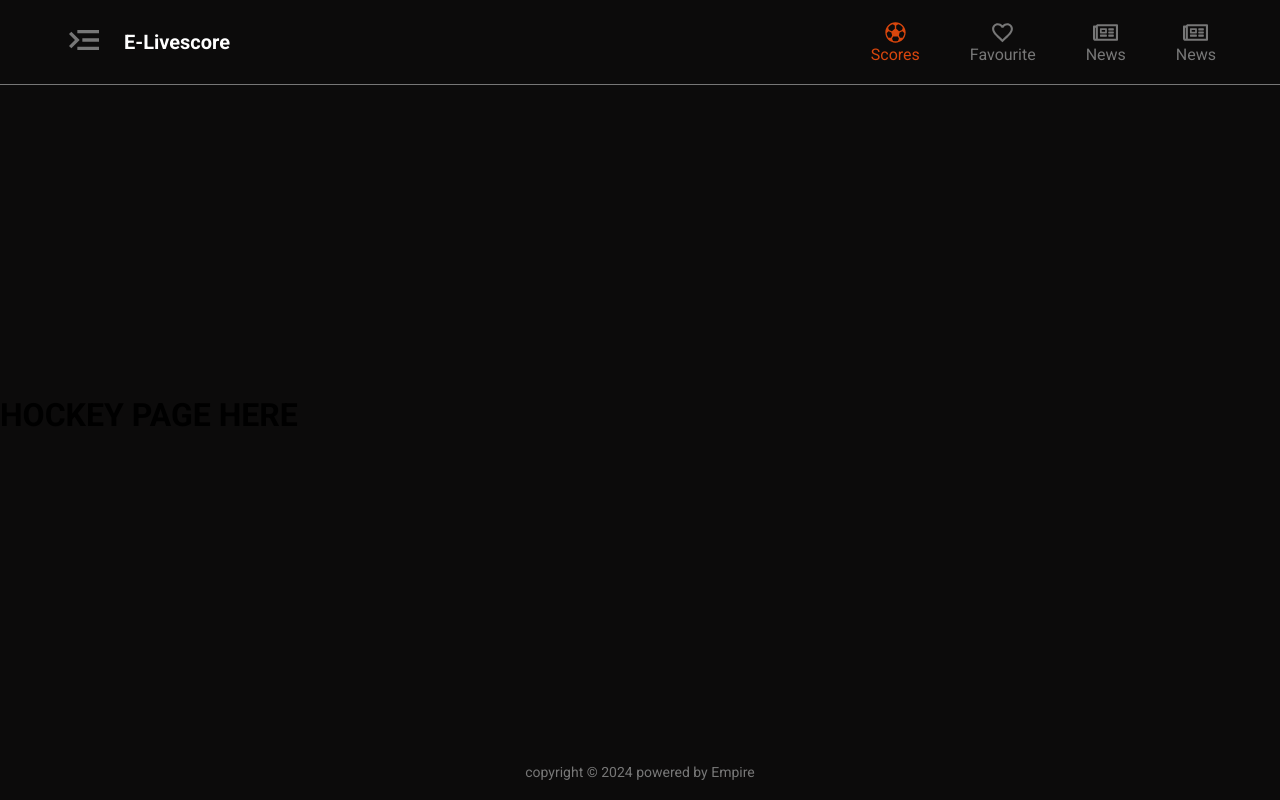
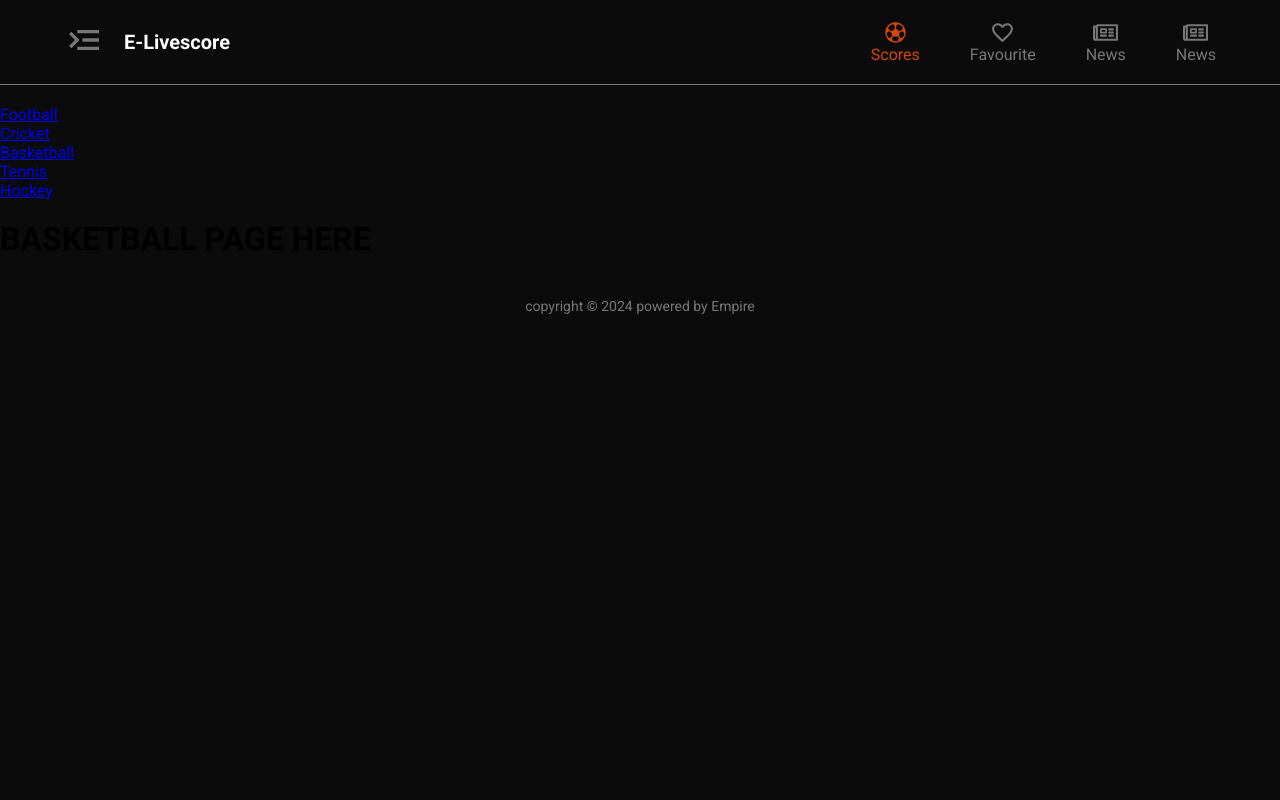
Before and after one commit to Empire688682/empire-livescores, a Next.js app in the folder empire-livescore/: page /basketball in a window 1280 px wide. Built offline with nearby package versions, Linux system fonts and the light colour scheme.

Commit message:
git footer

```diff
--- /dev/null
+++ b/empire-livescore/src/Component/SubNavbar/SubNavbar.jsx
@@ -0,0 +1,21 @@
+import React from 'react';
+import style from './SubNavbar.module.css';
+import { subNavbarData } from '../data';
+
+const SubNavbar = () => {
+    return (
+        <div className='subNavbar'>
+            <ul>
+                {
+                    subNavbarData.map((item, index) => (
+                        <li key={index}>
+                            <a href={item.path}>{item.title}</a>
+                        </li>
+                    ))
+                }
+            </ul>
+        </div>
+    )
+}
+
+export default SubNavbar
--- /dev/null
+++ b/empire-livescore/src/Component/SubNavbar/SubNavbar.module.css
@@ -0,0 +1,3 @@
+.subNavbar{
+    width: 100%;
+}
--- a/empire-livescore/src/Component/data.js
+++ b/empire-livescore/src/Component/data.js
@@ -1,4 +1,4 @@
-export const navbarData = [
+export const subNavbarData = [
     {
         title: "Football",
         path: "/football",
--- a/empire-livescore/src/app/basketball/page.jsx
+++ b/empire-livescore/src/app/basketball/page.jsx
@@ -1,10 +1,10 @@
 import React from 'react';
-import './basketball.module.css';
+import style from './basketball.module.css';
 
 const page = () => {
   return (
     <div>
-      <h1>HOCKEY PAGE HERE</h1>
+      <h1>BASKETBALL PAGE HERE</h1>
     </div>
   )
 }
--- a/empire-livescore/src/app/cricket/page.jsx
+++ b/empire-livescore/src/app/cricket/page.jsx
@@ -4,7 +4,7 @@ import './cricket.module.css'
 const page = () => {
   return (
     <div>
-      <h1>HOCKEY PAGE HERE</h1>
+      <h1>CRICKETPAGE HERE</h1>
     </div>
   )
 }
--- a/empire-livescore/src/app/globals.css
+++ b/empire-livescore/src/app/globals.css
@@ -40,5 +40,5 @@
   background-color: var(--bg-color);
   display: flex;
   flex-direction: column;
-  justify-content: space-between;
+  gap: 20px;
 }
--- a/empire-livescore/src/app/hockey/page.jsx
+++ b/empire-livescore/src/app/hockey/page.jsx
@@ -1,5 +1,5 @@
 import React from 'react';
-import './basketball.module.css';
+import style from './hockey.module.css'
 
 const page = () => {
   return (
--- a/empire-livescore/src/app/layout.js
+++ b/empire-livescore/src/app/layout.js
@@ -3,6 +3,7 @@ import { AppProvider } from "@/Component/Context";
 import "./globals.css";
 import Navbar from "@/Component/Navbar/Navbar";
 import Footer from "@/Component/Footer/Footer";
+import SubNavbar from "@/Component/SubNavbar/SubNavbar";
 export const metadata = {
   title: "Empire Livescore",
   description: "The official website for Empire Livescore",
@@ -14,6 +15,7 @@ export default function RootLayout({ children }) {
       <AppProvider>
         <body className='layout'>
           <Navbar/>
+          <SubNavbar/>
           {children}
           <Footer/>
         </body>
--- a/empire-livescore/src/app/tennis/page.jsx
+++ b/empire-livescore/src/app/tennis/page.jsx
@@ -1,10 +1,10 @@
 import React from 'react';
-import './basketball.module.css';
+import style from'./tennis.module.css'
 
 const page = () => {
   return (
     <div>
-      <h1>HOCKEY PAGE HERE</h1>
+      <h1>TENNIS PAGE HERE</h1>
     </div>
   )
 }
```
